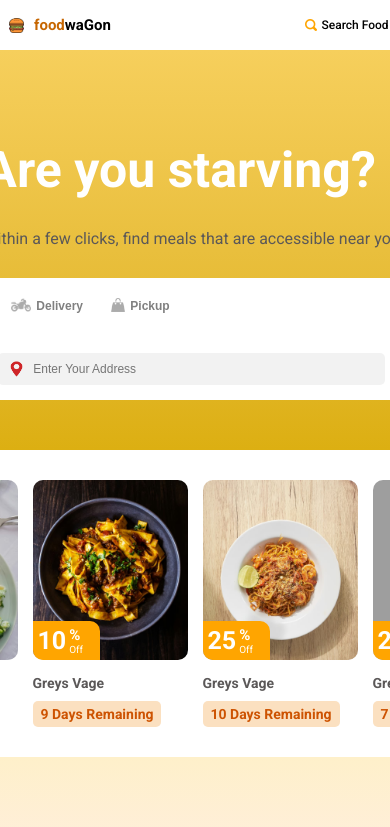
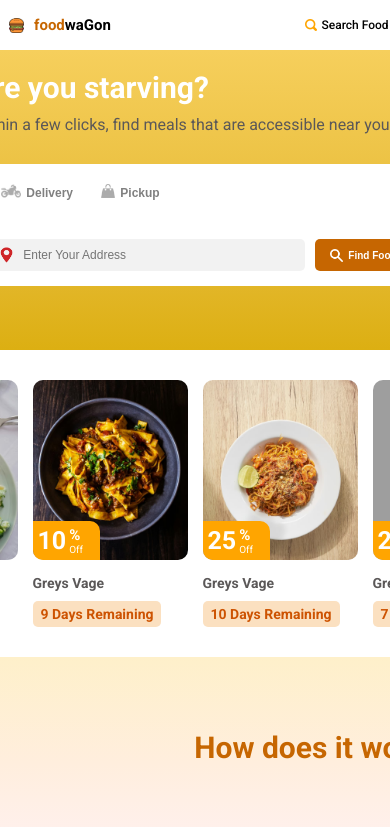
Before and after one commit to Knightinker/FoodWar, a plain HTML site: page index.html in a window 390 px wide. Shown: the top 827 px of the page. Drawn offline with Linux system fonts and the light colour scheme; grey boxes are pictures that could not be loaded.

Commit message:
Deliver-pickup responsive css

```diff
--- a/styles/general.css
+++ b/styles/general.css
@@ -12,6 +12,37 @@ p{
   background-image: linear-gradient(to bottom, #f6cf5c, #f0c74d, #e9bf3d, #e3b72b, #dcaf12);
 }
 
+
+@media (max-width: 750px) {
+
+  .delivery-pickup{
+    height: 300px;
+    align-items: start;
+  }
+
+  .delivery-pickup .delivery-pickup-right{
+    margin-top: 20px;
+    margin-left: 10px;
+  }
+  .delivery-pickup-right .big-white-text{
+    font-size: 30px
+  }
+
+  .delivery-pickup-right .description{
+    margin-top: 10px;
+  }
+
+  .find-food-container{
+    margin-top: 15px;
+    padding: 15px;
+  }
+
+  .address-search .input-with-icon input {
+    height: 30px;
+    width: 280px;
+  }
+
+}
 
 .delivery-pickup-right{
   flex-direction: column;
```
